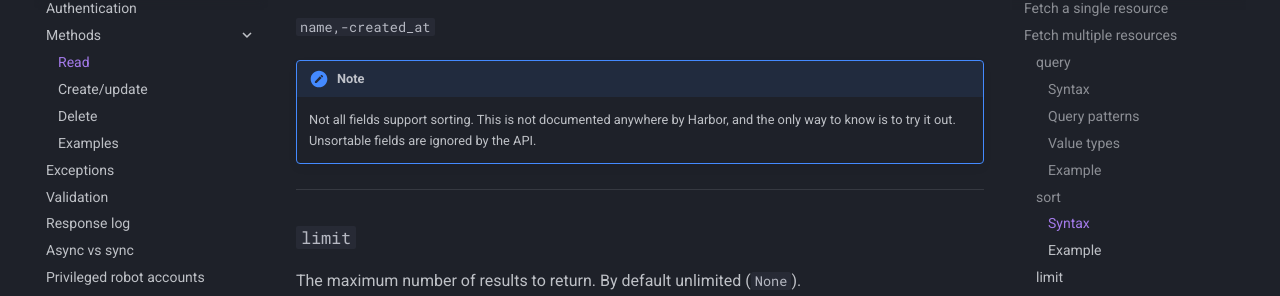
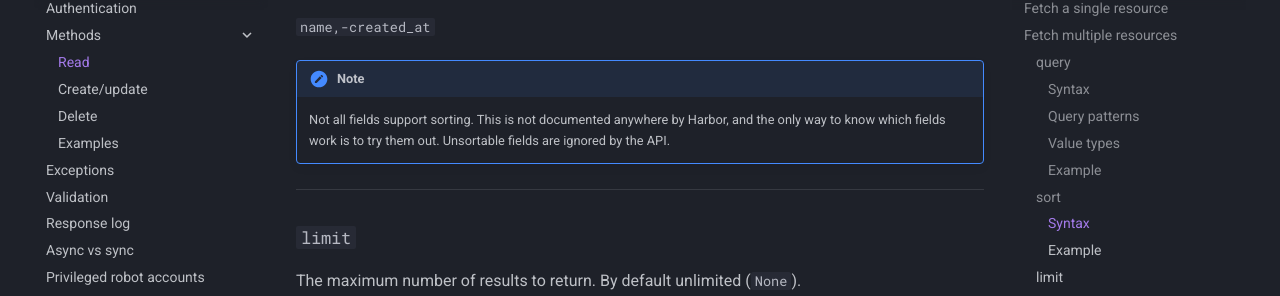
Before and after one commit to unioslo/harborapi, an MkDocs documentation site: the page built from docs/usage/methods/read.md, in a window 1280 px wide and 900 px high, scrolled down 1883 px. Shown: the part 148-444 px from the top of the window. Built offline with MkDocs 1.6.1 and Material for MkDocs 9.7.7, drawn with Linux system fonts in a browser that asks for light colours; comment, search, counter and statistics services are not loaded.

Commit message:
Docs: change sort admonition phrasing

```diff
--- a/docs/usage/methods/read.md
+++ b/docs/usage/methods/read.md
@@ -90,7 +90,7 @@ Prepend fields with `-` to sort in descending order.
 
 !!! note
 
-    Not all fields support sorting. This is not documented anywhere by Harbor, and the only way to know is to try it out. Unsortable fields are ignored by the API.
+    Not all fields support sorting. This is not documented anywhere by Harbor, and the only way to know which fields work is to try them out. Unsortable fields are ignored by the API.
 
 ----
 
```
